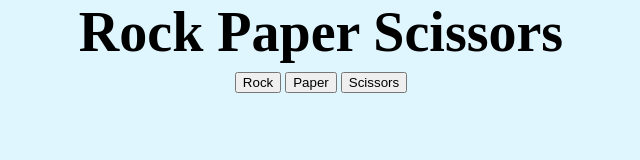
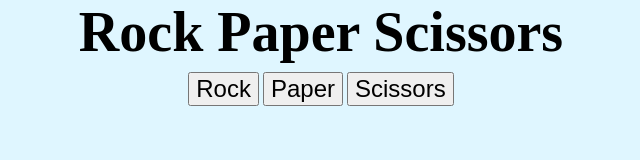
Before and after one commit to aldovizcarra/rock-paper-scissors, a plain HTML site: page index.html in a window 1280 px wide. Shown: the whole page, without its empty margins (319-959 px from the left). Drawn offline with Linux system fonts and the light colour scheme.

Commit message:
Edit button size

```diff
--- a/css/styles.css
+++ b/css/styles.css
@@ -26,6 +26,10 @@ h1 {
   text-align: center;
 }
 
+button {
+  font-size: 1.5rem;
+}
+
 .span-red {
   color: red;
 }
```
